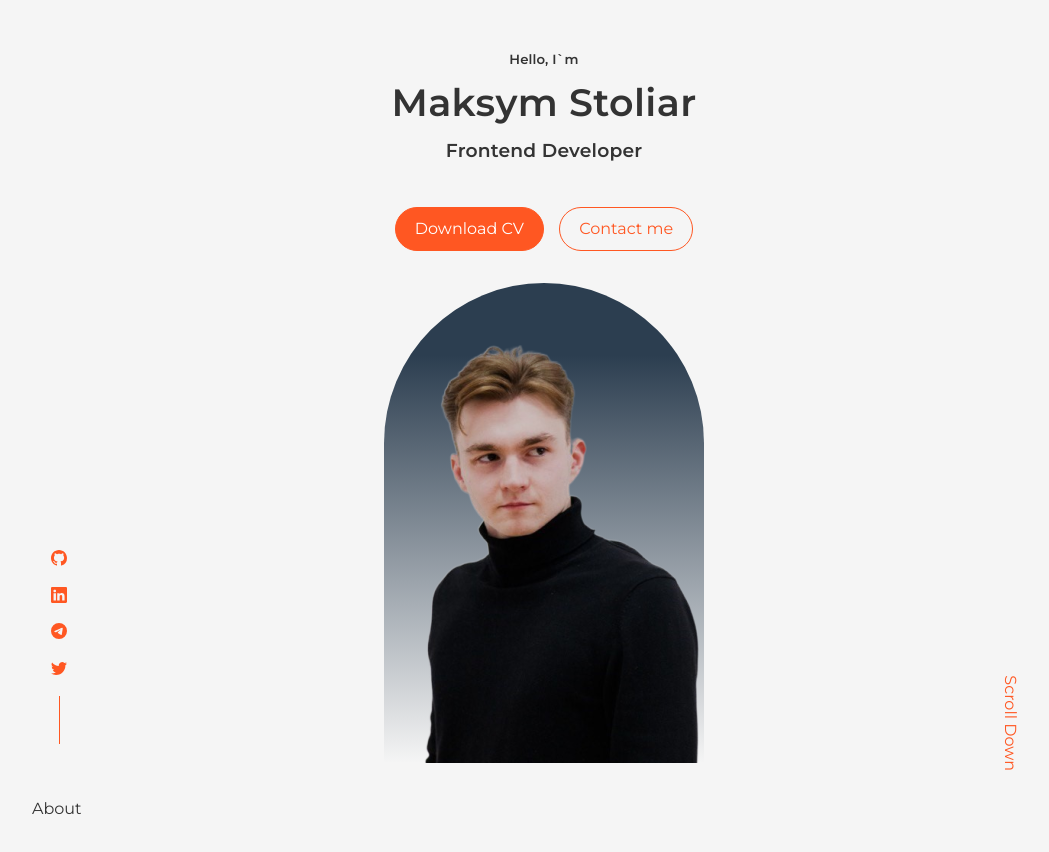
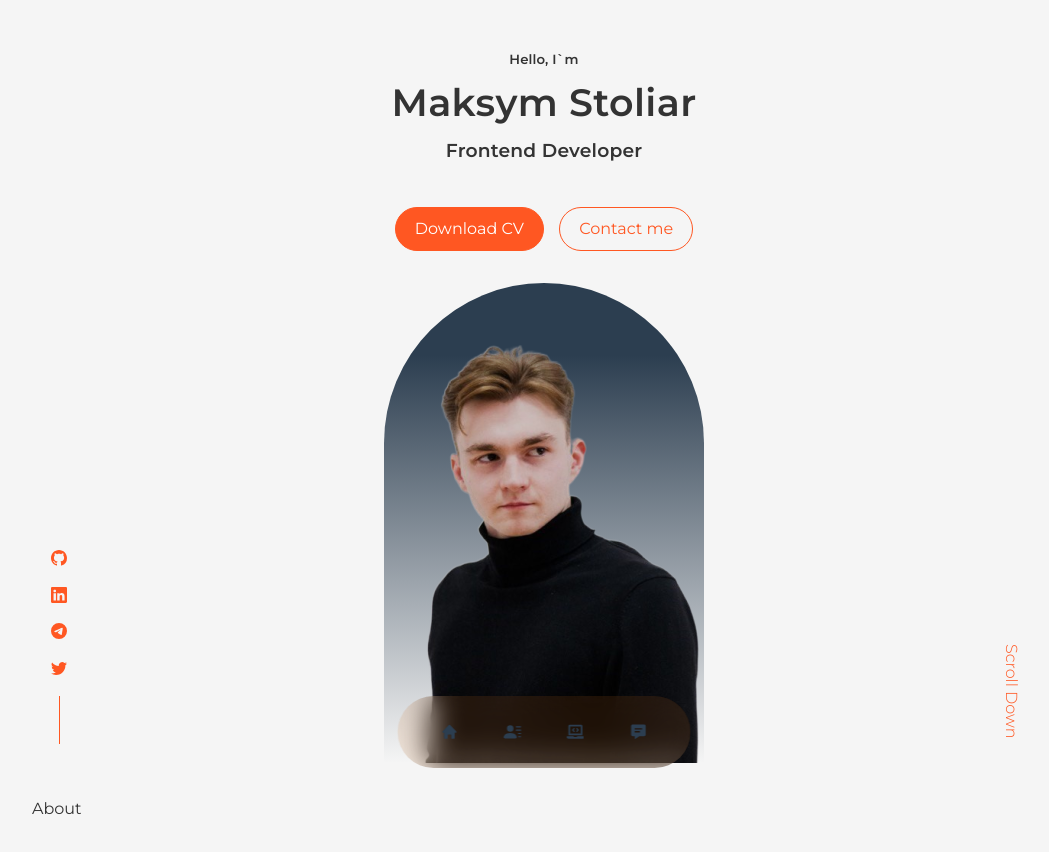
Before and after one commit to Fr13nd4u/portfolio, a React (Vite) app: page / in a window 1280 px wide. Shown: the top 852 px of the page, without its empty margins (96-1145 px from the left). Built offline with nearby package versions, Linux system fonts and the light colour scheme.

Commit message:
create menu component

```diff
--- a/src/App.tsx
+++ b/src/App.tsx
@@ -1,11 +1,6 @@
 import * as React from "react";
 import { GlobalStyle } from "./styles/globalStyles";
-// import { Menu } from "./components/menu";
-import { Footer } from "./components/footer";
-import { Hero } from "./components/hero";
-import { About } from "./components/about";
-import { Projects } from "./components/projects";
-import { Contact } from "./components/contact";
+import { About, Contact, Footer, Hero, Menu, Projects } from "./components";
 import styled from "styled-components";
 import { theme } from "./styles/theme";
 import { Container } from "./components/shared/Container";
@@ -14,7 +9,7 @@ export const App: React.FC = () => {
   return (
     <>
       <GlobalStyle />
-      {/* <Menu /> */}
+      <Menu />
       <Main>
         <Container>
           <Hero />
--- a/src/components/hero/CTA.tsx
+++ b/src/components/hero/CTA.tsx
@@ -9,7 +9,7 @@ export const CTA: React.FC = () => {
       <Link variant="primary" href={CV} download>
         Download CV
       </Link>
-      <Link variant="secondary" href="">
+      <Link variant="secondary" href="#contact">
         Contact me
       </Link>
     </Wrap>
--- a/src/components/hero/index.tsx
+++ b/src/components/hero/index.tsx
@@ -47,10 +47,11 @@ const Scroll = styled(Link)`
   display: none;
 
   ${media.md`
+    font-weight: 300;
     display: block;
     position: absolute;
     right: -1.3rem;
-    bottom:3.5rem;
+    bottom: 5.5rem;
     transform: rotate(90deg);
   `}
 `;
--- /dev/null
+++ b/src/components/index.ts
@@ -0,0 +1,6 @@
+export * from './about'
+export * from './contact'
+export * from './footer'
+export * from './hero'
+export * from './menu'
+export * from './projects'
--- a/src/components/menu/index.tsx
+++ b/src/components/menu/index.tsx
@@ -1,13 +1,67 @@
 import * as React from "react";
 import styled from "styled-components";
 
+import { HiMiniHome } from "react-icons/hi2";
+import { BsFillPersonLinesFill } from "react-icons/bs";
+import { FaLaptopCode } from "react-icons/fa";
+import { BiSolidMessageDetail } from "react-icons/bi";
+import { theme } from "../../styles/theme";
+import { media } from "../../styles/mixins";
+
 export const Menu: React.FC = () => {
-  return <HeaderWrap id="menu">Menu</HeaderWrap>;
+  return (
+    <MenuWrap id="menu">
+      <Link href="#hero">
+        <HiMiniHome />
+      </Link>
+      <Link href="#about">
+        <BsFillPersonLinesFill />
+      </Link>
+      <Link href="#projects">
+        <FaLaptopCode />
+      </Link>
+      <Link href="#contact">
+        <BiSolidMessageDetail />
+      </Link>
+    </MenuWrap>
+  );
 };
 
-const HeaderWrap = styled.menu`
-  width: 100%;
-  height: 10vh;
-  // position: fixed;
-  background: #aaefdf;
+const MenuWrap = styled.menu`
+  display: flex;
+  gap: 0.8rem;
+  width: max-content;
+  padding: 0.7rem 1.7rem;
+
+  backdrop-filter: blur(15px);
+  background: ${theme.main.gradients.tertiary_2};
+  border-radius: 50px;
+
+  position: fixed;
+  left: 50%;
+  transform: translateX(-50%);
+  bottom: 0rem;
+  z-index: 999;
+
+  ${media.md`
+    bottom: 1rem;
+  `}
+
+  ${media.xl`
+    bottom: 2rem;
+  `}
 `;
+
+const Link = styled.a`
+  color: ${theme.main.colors.primary};
+  background: transparent;
+  padding: 1rem;
+  border-radius: 50%;
+  font-size: 1.1rem;
+  width: 50px;
+  height: 50px;
+
+  &:hover {
+    background: ${theme.main.gradients.tertiary_2};
+  }
+`;
--- a/src/styles/globalStyles.ts
+++ b/src/styles/globalStyles.ts
@@ -3,7 +3,7 @@ import { normalize } from 'styled-normalize';
 import { theme } from './theme';
 
 export const GlobalStyle = createGlobalStyle`
-	@import url('https://fonts.googleapis.com/css2?family=Montserrat:wght@300;400;500;600&display=swap');
+	@import url('https://fonts.googleapis.com/css2?family=Montserrat:wght@200;300;400;500;600&display=swap');
   ${normalize};
 
 	*, *:after, *:before {
--- a/src/styles/theme/main.ts
+++ b/src/styles/theme/main.ts
@@ -1,11 +1,12 @@
 // green
+
 // const colors = {
 //   white: '#fff',
 //   text: '#333',
 //   bg: '#fcfaef',
 //   primary: '#d8e267',
 //   secondary: '#035a53',
-//   tertiary: '#E67E22',
+//   tertiary: '#035a53',
 // }
 
 const colors = {
@@ -18,7 +19,8 @@ const colors = {
 }
 
 const gradients = {
-  primary: `linear-gradient(${colors.primary} 15%, transparent)`
+  primary: `linear-gradient(${colors.primary} 15%, transparent)`,
+  tertiary_2: colors.tertiary + '1f',
 }
 
 const shadows = {}
```
